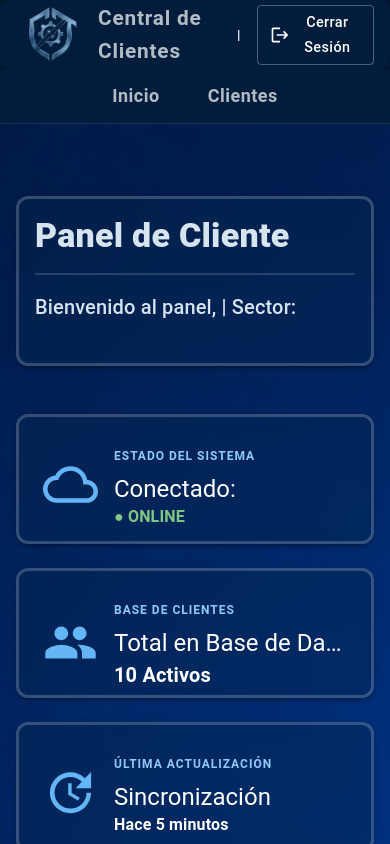
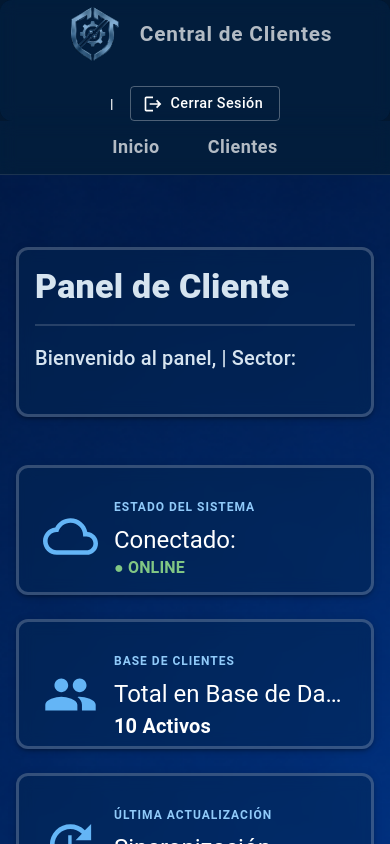
Before and after one commit to davidjuharez/pv_tp_integrador_grupo6, a React (Vite) app in the folder pv_tp_integrador_grupo6/: page / in a window 390 px wide. Shown: the top 844 px of the page. Built offline with nearby package versions, Linux system fonts and the light colour scheme; sample sign-in values are in the browser's storage.

Commit message:
Se ajusta el header paara que sea responsivo

```diff
--- a/pv_tp_integrador_grupo6/src/components/layout/Header.jsx
+++ b/pv_tp_integrador_grupo6/src/components/layout/Header.jsx
@@ -16,8 +16,8 @@ const Header = () => {
                 boxShadow: 'none',
                 border: 'none !important'
             }}>
-            <Toolbar>
-                <Box sx={{ display: 'flex', alignItems: 'center', flexGrow: 1, gap: 1.5 }}>
+            <Toolbar sx={{ flexWrap: 'wrap', gap: 2, justifyContent: 'center' }}>
+                <Box sx={{ display: 'flex', alignItems: 'center', flexGrow: 1, gap: 1.5, justifyContent: { xs: 'center', sm: 'flex-start' } }}>
 
                     <Box
                         component={Link}
```
